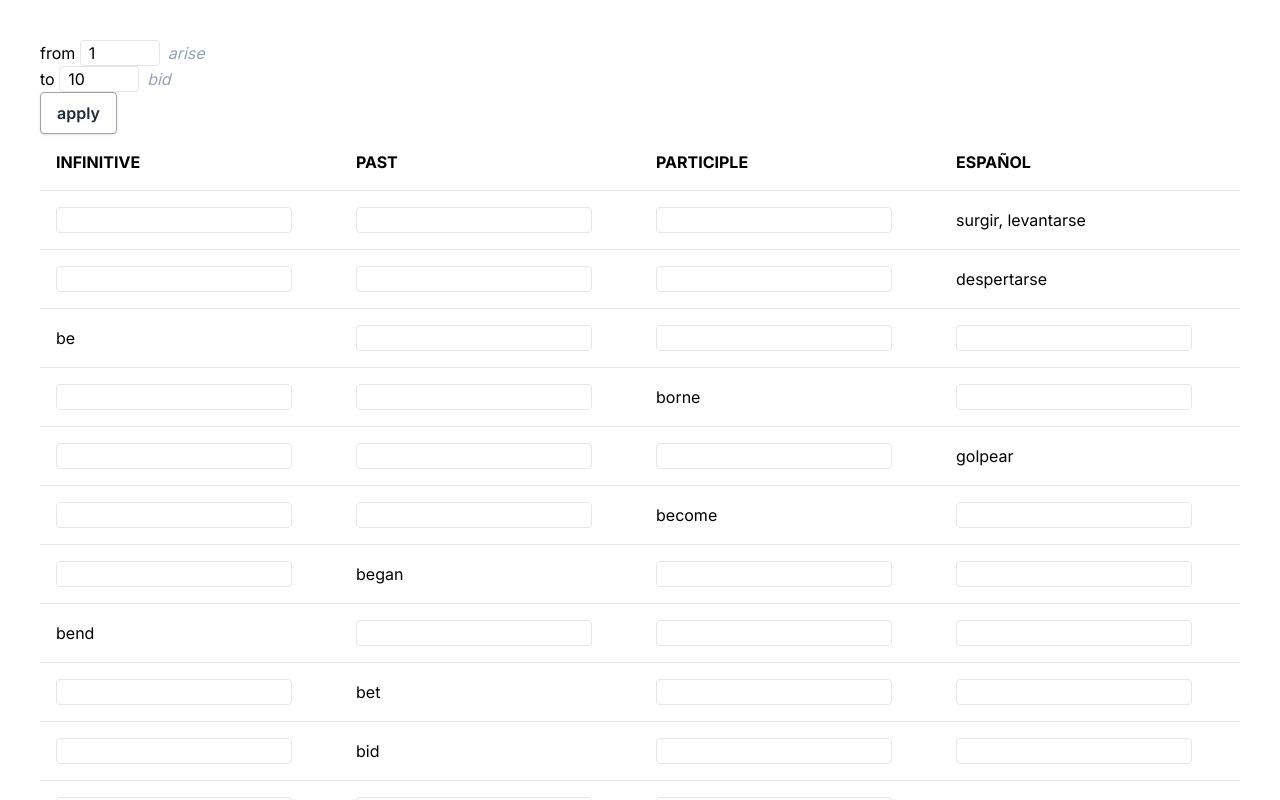
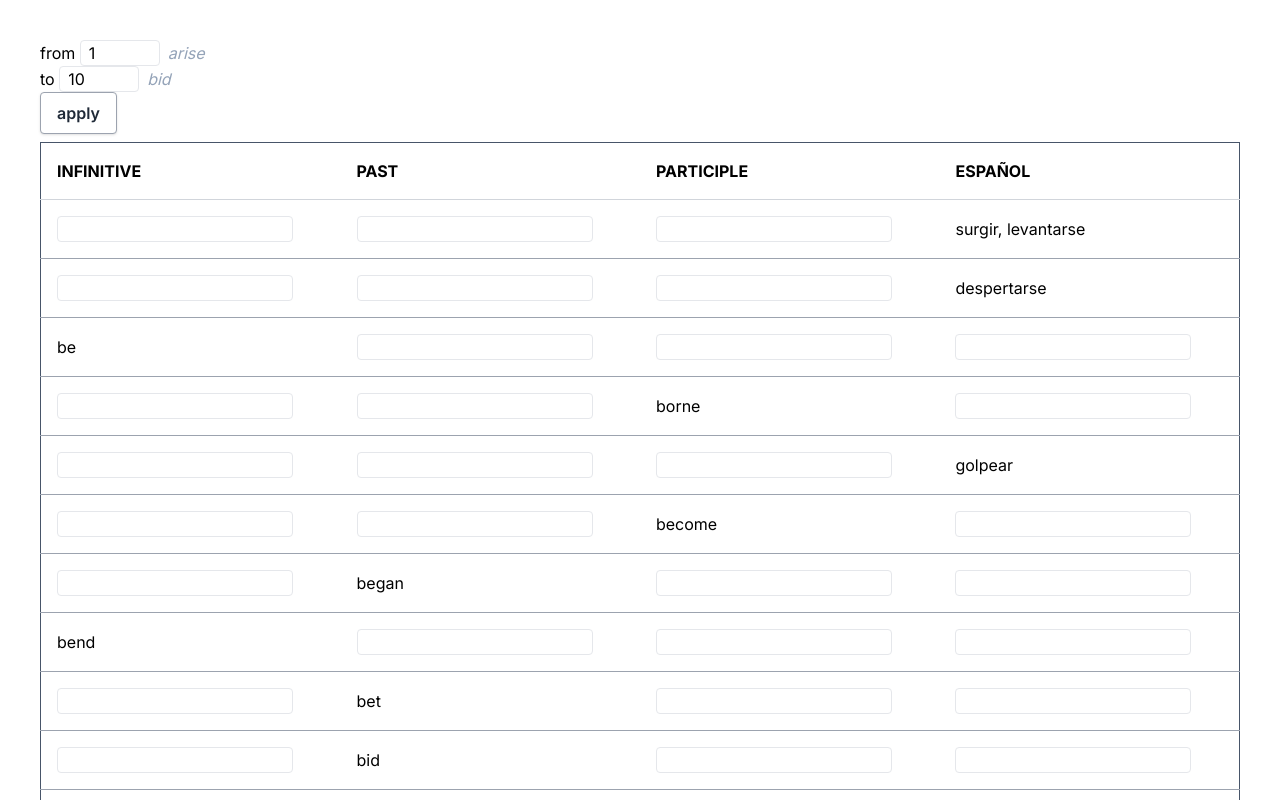
Before and after one commit to Gnpd/irregular-verbs, a Next.js app: page / in a window 1280 px wide. Shown: the top 800 px of the page. Built offline with nearby package versions, Linux system fonts and the light colour scheme.

Commit message:
refactor(Table): add borders

```diff
--- a/src/components/TableForm.tsx
+++ b/src/components/TableForm.tsx
@@ -36,7 +36,7 @@ function shuffleVerbs(array:Verb[]) {
 
 const Row = ({infinitive, past, participle, translation}:Verb)=>{
     const knownIndex = Math.floor(Math.random()*4)
-    const classes =  "p-4 border-b border-blue-gray-50";
+    const classes =  "p-4 border-b border-gray-400";
     return <tr key={infinitive}>
         <td className={classes}>{knownIndex === 0 ? infinitive : <Unknown text={infinitive}/>}</td>
         <td className={classes}>{knownIndex === 1 ? past : <Unknown text={past}/>}</td>
@@ -66,13 +66,13 @@ const TableForm = ()=>{
   }
     return <>
     <Controls onApply={transformVerbs} allVerbs={allVerbs} />
-    <table className="w-full min-w-max table-auto text-left">
+    <table className="mt-2 border border-slate-600 w-full min-w-max table-auto text-left">
     <thead>
       <tr>
         {TABLE_HEAD.map((head) => (
           <th
             key={head}
-            className="border-b border-blue-gray-100 bg-blue-gray-50 p-4"
+            className="border-b border-gray-300 p-4"
           >
               {head.toUpperCase()}
           </th>
--- a/src/components/Unknown.tsx
+++ b/src/components/Unknown.tsx
@@ -1,9 +1,9 @@
 "use client";
 import React, { useState } from 'react';
 
-const classError = "pl-2 !border  !border-red-300 rounded bg-red-100"
-const classGood = "pl-2 !border  !border-green-300 rounded bg-teal-100"
-const classNone = "pl-2 !border  !border-grey-300 rounded"
+const classError = "pl-2 !border  !border-red-400 rounded bg-red-100"
+const classGood = "pl-2 !border  !border-green-400 rounded bg-teal-100"
+const classNone = "pl-2 !border  !border-grey-400 rounded"
 
 const Unknown = ({text}:{text:string})=>{
     const [classString, setClassString] = useState<string>("!border  !border-grey-300 rounded")
```
